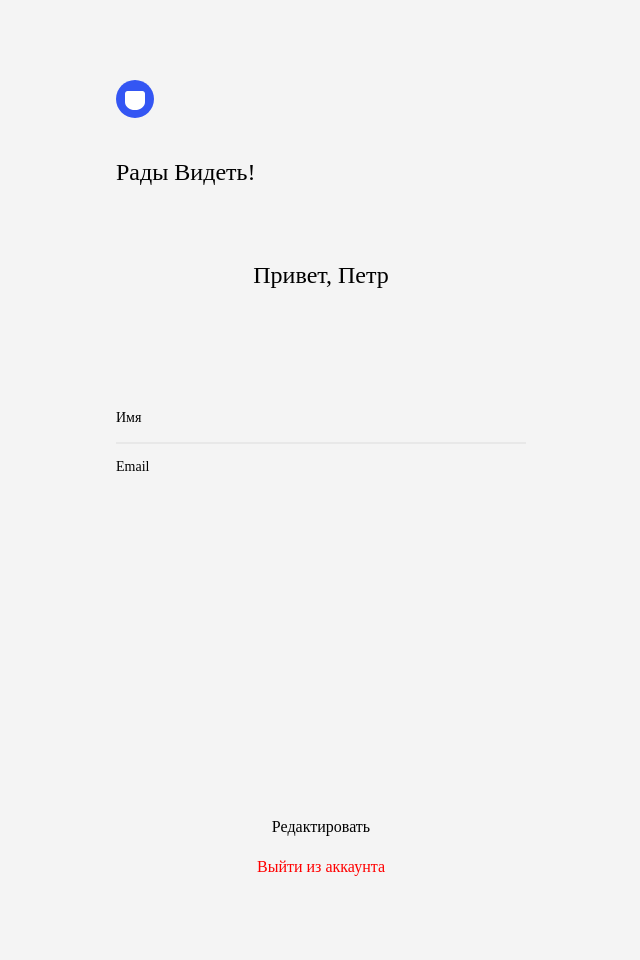
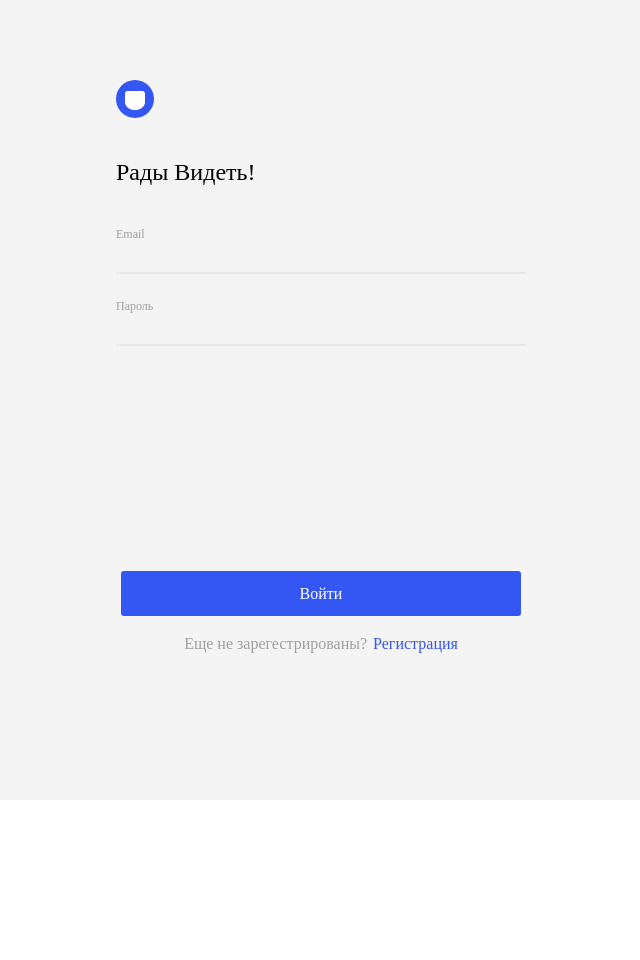
Before and after one commit to hiksP/movies-explorer-frontend, a React app in the folder movies-explorer-frontend/: page / in a window 1280 px wide. Shown: the whole page, without its empty margins (319-959 px from the left). After the commit the page ends 800 px from the top, so only its background shows below. Built offline with nearby package versions, Linux system fonts and the light colour scheme.

Commit message:
feat: login component

```diff
--- /dev/null
+++ b/movies-explorer-frontend/src/blocks/Login/__button/login__button.css
@@ -0,0 +1,17 @@
+.login__button {
+    width: 400px;
+    background-color: #3456F3;
+    color: white;
+    height: 45px;
+    border-radius: 3px;
+    border: #3456F3;
+    font-weight: 500;
+    font-size: 16px;
+    line-height: 24px;
+    margin: 0 auto 16px;
+    padding: 0;
+}
+
+.login__button:hover {
+    cursor: pointer;
+}
--- /dev/null
+++ b/movies-explorer-frontend/src/blocks/Login/__form/login__form.css
@@ -0,0 +1,7 @@
+.login__form {
+    margin: 0;
+    padding: 0;
+    display: flex;
+    flex-direction: column;
+    align-items: center;
+}
--- /dev/null
+++ b/movies-explorer-frontend/src/blocks/Login/__input-text/login__input-text.css
@@ -0,0 +1,8 @@
+.login__input-text {
+    font-weight: 400;
+    font-size: 12px;
+    line-height: 14px;
+    color: #A0A0A0;
+    margin: 0;
+    padding: 0 0 5px 0;
+}
--- /dev/null
+++ b/movies-explorer-frontend/src/blocks/Login/__input/login__input.css
@@ -0,0 +1,14 @@
+.login__input {
+    border: none;
+    margin: 0 auto 25px;
+    padding: 0 0 10px 0;
+    border-bottom: solid 2px #E8E8E8;
+    background-color: inherit;
+    outline: none;
+    width: 100%;
+    align-self: center;
+    text-align: start;
+    font-weight: 400;
+    font-size: 14px;
+    line-height: 16px;
+}
--- /dev/null
+++ b/movies-explorer-frontend/src/blocks/Login/__link/login__link.css
@@ -0,0 +1,13 @@
+.login__link {
+    color: #3456F3;
+    text-decoration: none;
+    margin: 0;
+    padding: 0 0 0 6px;
+    font-weight: 400;
+    font-size: 16px;
+    line-height: 24px;
+}
+
+.login__link:hover {
+    cursor: pointer;
+}
--- /dev/null
+++ b/movies-explorer-frontend/src/blocks/Login/__list/login__list.css
@@ -0,0 +1,8 @@
+.login__list {
+    list-style: none;
+    margin: 0 auto 200px;
+    padding: 40px 0 0;
+    display: flex;
+    flex-direction: column;
+    width: 410px;
+}
--- /dev/null
+++ b/movies-explorer-frontend/src/blocks/Login/__text/login__text.css
@@ -0,0 +1,8 @@
+.login__text {
+    color: #A0A0A0;
+    margin: 0 auto;
+    padding: 0 0 90px 0;
+    font-weight: 400;
+    font-size: 16px;
+    line-height: 24px;
+}
--- /dev/null
+++ b/movies-explorer-frontend/src/blocks/Login/login.css
@@ -0,0 +1,7 @@
+.login {
+    display: flex;
+    flex-direction: column;
+    margin: 0 auto;
+    padding: 0;
+    align-items: center;
+}
--- a/movies-explorer-frontend/src/components/App/App.js
+++ b/movies-explorer-frontend/src/components/App/App.js
@@ -1,12 +1,11 @@
 import React from "react";
-import Header from "../Header/Header";
-import Profile from "../Profile/Profile";
-import Welcome from "../Welcome/Welcome";
+import Login from "../Login/Login";
+
 
 export default function App() {
     return(
         <div className="page">
-          <Profile></Profile>
+          <Login></Login>
         </div>
     );
 
--- a/movies-explorer-frontend/src/components/Login/Login.css
+++ b/movies-explorer-frontend/src/components/Login/Login.css
@@ -0,0 +1,8 @@
+@import url(../../blocks/Login/login.css);
+@import url(../../blocks/Login/__form/login__form.css);
+@import url(../../blocks/Login/__list/login__list.css);
+@import url(../../blocks/Login/__input-text/login__input-text.css);
+@import url(../../blocks/Login/__input/login__input.css);
+@import url(../../blocks/Login/__button/login__button.css);
+@import url(../../blocks/Login/__text/login__text.css);
+@import url(../../blocks/Login/__link/login__link.css);
--- a/movies-explorer-frontend/src/components/Login/Login.js
+++ b/movies-explorer-frontend/src/components/Login/Login.js
@@ -0,0 +1,24 @@
+import React from "react";
+import Welcome from "../Welcome/Welcome";
+
+export default function Login() {
+    return (
+        <>
+            <Welcome></Welcome>
+            <div className="login">
+                <form className="login__form">
+                    <ul className="login__list">
+                        <p className="login__input-text">Email</p>
+                        <input className="login__input"></input>
+                        <p className="login__input-text">Пароль </p>
+                        <input className="login__input"></input>
+                    </ul>
+                    <button className="login__button">Войти</button>
+                </form>
+                <p className="login__text">Еще не зарегестрированы?
+                    <a href="#" className="login__link">Регистрация</a>
+                </p>
+            </div>
+        </>
+    );
+}
--- a/movies-explorer-frontend/src/components/Profile/Profile.js
+++ b/movies-explorer-frontend/src/components/Profile/Profile.js
@@ -1,11 +1,10 @@
 import React from "react";
 import Header from "../Header/Header";
-import Welcome from "../Welcome/Welcome";
 
 export default function Profile() {
     return(
         <>
-            <Welcome></Welcome>
+            <Header></Header>
             <div className="profile">
                 <h1 className="profile__title">Привет, Петр</h1>
                 <form className="profile__form">
--- a/movies-explorer-frontend/src/index.css
+++ b/movies-explorer-frontend/src/index.css
@@ -3,3 +3,4 @@
 @import url(./components/Header/Header.css);
 @import url(./components/Profile/Profile.css);
 @import url(./components/Welcome/Welcome.css);
+@import url(./components/Login/Login.css);
```
